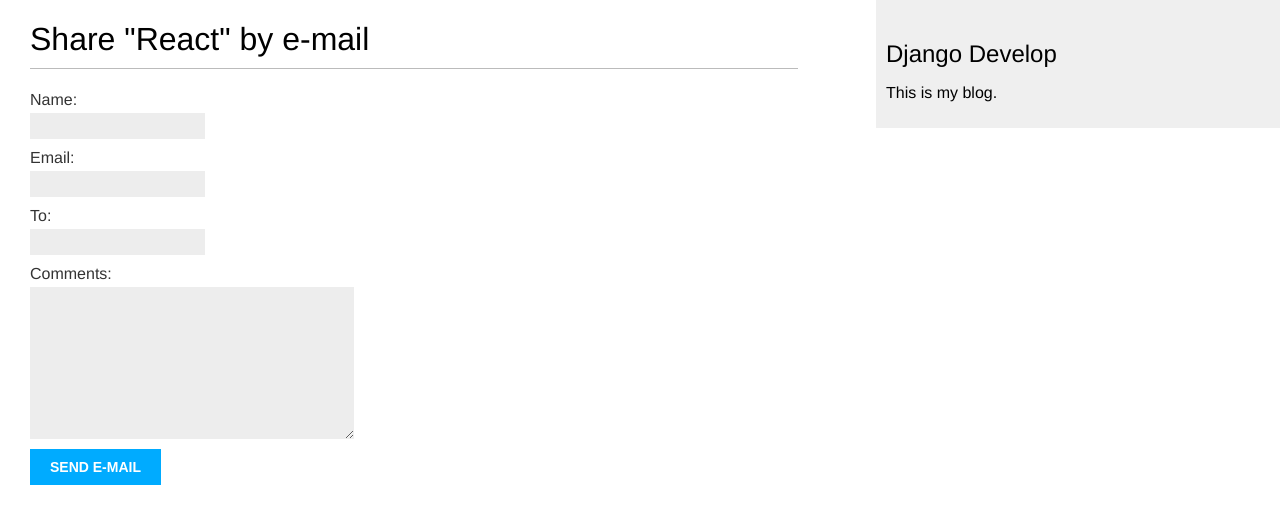
After one commit to ch1huizong/dj, a Django app: page /blog/6/share/ in a window 1280 px wide. The commit adds this page. Shown: the top 524 px of the page. Run offline with Django 3.2, Linux system fonts and the light colour scheme; data comes from the database, SQL or seed files in the repository; both versions use the stored data as it was after the commit.

Commit message:
add post share by email function for blogsite

```diff
--- /dev/null
+++ b/blogsite/blog/forms.py
@@ -0,0 +1,8 @@
+from django import forms
+
+
+class EmailPostForm(forms.Form):
+    name = forms.CharField(max_length=25)
+    email = forms.EmailField()
+    to = forms.EmailField()
+    comments = forms.CharField(required=False, widget=forms.Textarea)
--- a/blogsite/blog/models.py
+++ b/blogsite/blog/models.py
@@ -45,10 +45,10 @@ class Post(models.Model):
         return reverse(
             'blog:post_detail',
             args=[
-                self.pk,
-                #self.publish.year,
-                #self.publish.month,
-                #self.publish.day,
-                #self.slug
+                #self.pk, # or
+                self.publish.year,
+                self.publish.month,
+                self.publish.day,
+                self.slug
             ]
         )
--- a/blogsite/blog/templates/blog/post/detail.html
+++ b/blogsite/blog/templates/blog/post/detail.html
@@ -6,4 +6,6 @@
 	<h1>{{ post.title }}</h1>
 	<p class="date">Published {{ post.publish }} by {{ post.author }}</p>
 	{{ post.body|linebreaks }}
+
+	<p><a href="{% url "blog:post_share" post.id %}">Share</a></p>
 {% endblock %}
--- a/blogsite/blog/templates/blog/post/list.html
+++ b/blogsite/blog/templates/blog/post/list.html
@@ -16,5 +16,6 @@
 		{{ post.body|truncatewords:30|linebreaks }}
 	{% endfor %}
 
-	{% include "pagination.html" with page=page_obj %}
+	{% comment %}{% include "pagination.html" with page=page_obj %} {% endcomment %}
+	{% include "pagination.html" with page=posts %}
 {% endblock %}
--- /dev/null
+++ b/blogsite/blog/templates/blog/post/share.html
@@ -0,0 +1,19 @@
+{% extends "blog/base.html" %}
+
+{% block title %}Share a post{% endblock %}
+
+{% block content %}
+	{% if sent %}
+		<h1>E-mail successfully sent</h1>
+		<p>
+			"{{ post.title }}" was successfully sent to {{ form.cleaned_data.to }}
+		</p>
+	{% else %}
+		<h1>Share "{{ post.title }}" by e-mail</h1>
+		<form action="." method="post">
+			{{ form.as_p }}
+			{% csrf_token %}
+			<input type="submit" value="Send E-mail">
+		</form>
+	{% endif %}
+{% endblock %}
--- a/blogsite/blog/urls.py
+++ b/blogsite/blog/urls.py
@@ -4,11 +4,13 @@ from . import views
 app_name = 'blog'
 
 urlpatterns = [
-    #path('', views.post_list, name='post_list'),
-    #path(
-    #    '<int:year>/<int:month>/<int:day>/<slug:post>/', views.post_detail,
-    #    name='post_detail',
-    #),
-    path('', views.PostListView.as_view(), name='post_list'),
-    path('<int:pk>/', views.PostDetailView.as_view(), name='post_detail'),
+    path('', views.post_list, name='post_list'),
+    path(
+        '<int:year>/<int:month>/<int:day>/<slug:post>/', views.post_detail,
+        name='post_detail',
+    ),
+    path('<int:post_id>/share/', views.post_share, name='post_share'),
+
+    #path('', views.PostListView.as_view(), name='post_list'),
+    #path('<int:pk>/', views.PostDetailView.as_view(), name='post_detail'),
 ]
--- a/blogsite/blog/views.py
+++ b/blogsite/blog/views.py
@@ -1,9 +1,11 @@
+from django.core.mail import send_mail
 from django.shortcuts import render, get_object_or_404
 from django.core.paginator import Paginator, EmptyPage, \
                                     PageNotAnInteger
 from django.views.generic import ListView, DetailView
 
 from .models import Post
+from .forms import EmailPostForm
 
 
 def post_list(request):
@@ -31,6 +33,30 @@ def post_detail(request, year, month, day, post):
     )
     return render(request, 'blog/post/detail.html', {'post': post})
 
+def post_share(request, post_id):
+    post = get_object_or_404(Post, id=post_id, status='published')
+    sent = False
+
+    if request.method == 'POST':
+        form = EmailPostForm(request.POST)  # for valid
+        if form.is_valid():
+            cd = form.cleaned_data
+            post_url = request.build_absolute_uri(post.get_absolute_url())
+
+            subject = '{} ({}) recommends you reading {}'.format(cd['name'], \
+                    cd['email'], post.title)
+            message = 'Read "{}" at {}\n\n{}\'s comments:{}'.format(post.title, \
+                    post_url, cd['name'], cd['comments'])
+            send_mail(subject, message, 'dj@gmail.com', [cd['to']])
+            sent = True
+    else:
+        form = EmailPostForm()
+    return render(
+            request,
+            'blog/post/share.html',
+            {'form': form, 'post': post, 'sent': sent}
+        )
+
 
 class PostListView(ListView):
     queryset = Post.published.all()
--- a/blogsite/blogsite/settings.py
+++ b/blogsite/blogsite/settings.py
@@ -114,6 +114,8 @@ USE_L10N = True
 
 USE_TZ = True
 
+# Email
+EMAIL_BACKEND = 'django.core.mail.backends.console.EmailBackend'
 
 # Static files (CSS, JavaScript, Images)
 # https://docs.djangoproject.com/en/2.1/howto/static-files/
```
Also changed, not shown: blogsite/db.sqlite3, 1 other file.
